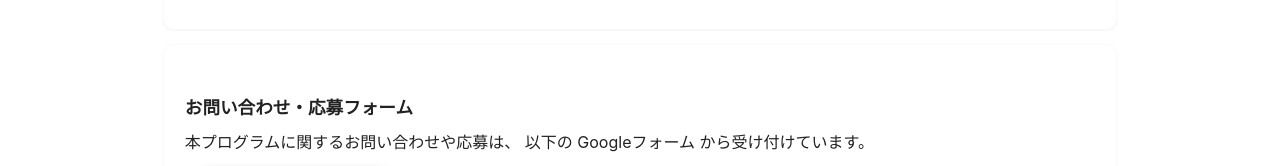
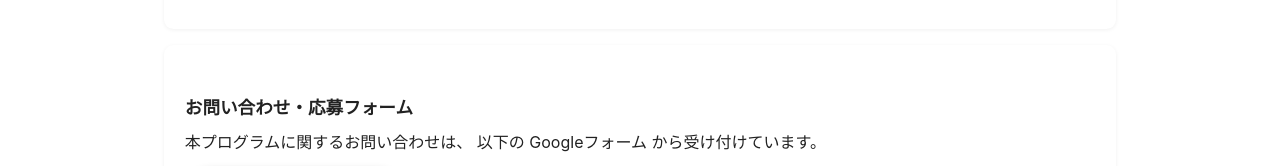
Before and after one commit to daisukekodaira/iss-ghana, a plain HTML site: page index.html in a window 1280 px wide. Shown: the part 5704-5870 px from the top of the page. Drawn offline with Linux system fonts and the light colour scheme.

Commit message:
文言の修正

```diff
--- a/index.html
+++ b/index.html
@@ -622,7 +622,7 @@
       <div class="card">
         <h3>お問い合わせ・応募フォーム</h3>
         <p>
-          本プログラムに関するお問い合わせや応募は、
+          本プログラムに関するお問い合わせは、
           以下の Googleフォーム から受け付けています。
         </p>
         <p>
```
